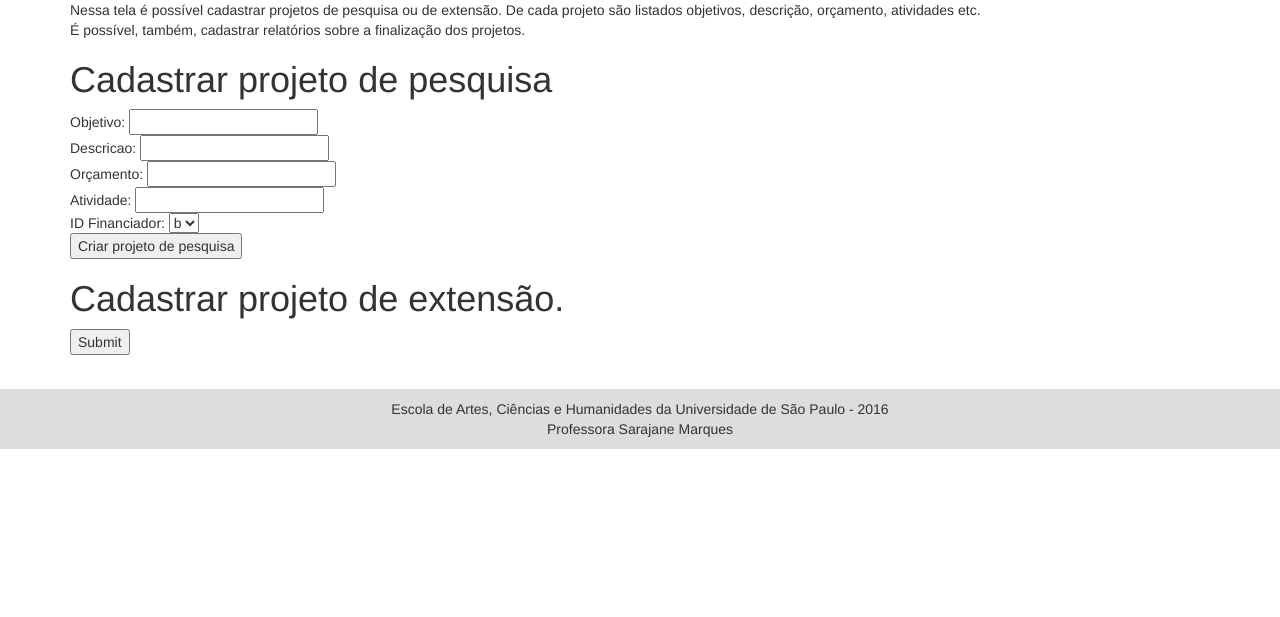
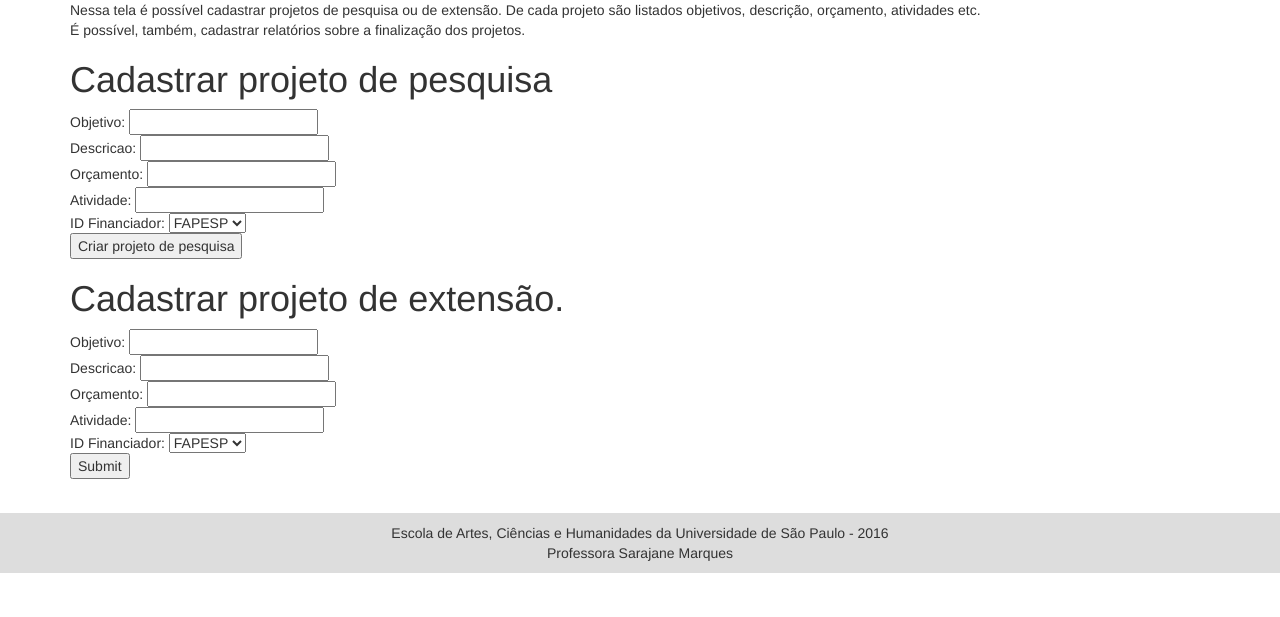
Before and after one commit to Pedrospecian/BD_2Sem_2016, a PHP site: page /projetos.php in a window 1280 px wide. Shown: the part 183-800 px from the top of the page. Run offline with PHP 8.4, Linux system fonts and the light colour scheme; data comes from the database, SQL or seed files in the repository; data that the repository does not hold is empty.

Commit message:
agora ele insere a atividade de extensao na tela

```diff
--- a/src/BD/graduacao.php
+++ b/src/BD/graduacao.php
@@ -24,7 +24,7 @@
 		    		$alunos = consultaTodosAlunos();
 		    		while ($dados = mysqli_fetch_array($alunos)) {
 		    			echo "<tr>";
-		    			echo "<td>".$dados[ID_Usu]."</td>";
+		    			echo "<td>".$dados[ID_Usuario]."</td>";
 		    			echo "<td>".$dados[nome]."</td>";
 		    			echo "<td>".$dados[cpf]."</td>";
 		    			echo "</tr>";
--- a/src/BD/projetos.php
+++ b/src/BD/projetos.php
@@ -29,7 +29,7 @@
 					$financiadores = consultaFinanciadores();
 					while ($dados = mysqli_fetch_array($financiadores)) {
 						//<option value="volvo">Volvo</option>
-						echo "<option value=".$dados['ID_Fin'].">".$dados['Tipo']."</option>";
+						echo "<option value=".$dados['ID_Financiador'].">".$dados['Nome']."</option>";
 			        }
 				?>
 			</select><br>
@@ -40,7 +40,25 @@
 		<h1>
 			Cadastrar projeto de extensão.
 		</h1>
-		<form>
+		<form action="insereExtensao.php">
+			Objetivo:
+			<input type="text" name="objetivo"/><br>
+			Descricao:
+			<input type="text" name="descricao"/><br>
+			Orçamento:
+			<input type="text" name="orcamento"/><br>
+			Atividade:
+			<input type="text" name="atividade"/><br>
+			ID Financiador:
+			<select name="idFinanciador">
+				<?php
+					$financiadores = consultaFinanciadores();
+					while ($dados = mysqli_fetch_array($financiadores)) {
+						//<option value="volvo">Volvo</option>
+						echo "<option value=".$dados['ID_Financiador'].">".$dados['Nome']."</option>";
+			        }
+				?>
+			</select><br>
 			<input type="submit" name="Criar projeto de extensão"/>
 		</form>
 	</div>
--- a/src/BD/queries.php
+++ b/src/BD/queries.php
@@ -9,7 +9,7 @@
 	    $sql="SELECT *
                 FROM Usuario
                 INNER JOIN Aluno
-                ON Aluno.ID_Usu = Usuario.ID_Usu";
+                ON Aluno.ID_Usuario = Usuario.ID_Usuario";
         $resultado = $bd->query($sql);
         //var_dump($resultado);
         //while ($dados = mysqli_fetch_array($resultado)) {
@@ -54,7 +54,7 @@
         return $resultado;
     }
 
-//lista financeiadores (id e tipo)
+//lista financeiadores (id e tipo e nome)
     function consultaFinanciadores(){
         $bd= conectaBD();
         $sql="SELECT *
@@ -83,8 +83,18 @@
 
      //insere projeto extensao
     //retorna true se inseriu e false se deu erro
-    function insereExtensao(){
-
+    function insereExtensao( $objetivo, $descricao, $orcamento, $atividades, $idFinanciador){
+            $bd= conectaBD();
+        $sql= "INSERT INTO Projeto_Extensao (objetivo, descricao, orcamento, atividades, ID_Financiador)
+             VALUES ('".$objetivo."','". $descricao."','". $orcamento."','". $atividades."',".$idFinanciador.");";
+        if ($bd->query($sql) === TRUE) {
+            $bd->close();
+            return TRUE;
+        } else {
+            echo "Error: " . $sql . "<br>" . $bd->error;
+        }
+        $bd->close();
+        return FALSE;
     }
 
     //Liste o nome de todos os professores que tiveram, entre suas atribuições, cargos relacionados a funções
```
Also changed, not shown: src/BD/insereExtensao.php (added, +19 -0 lines).
